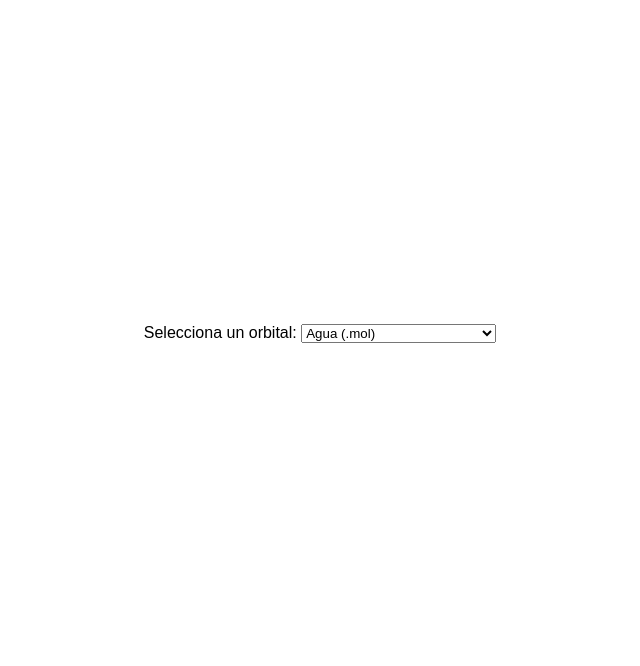
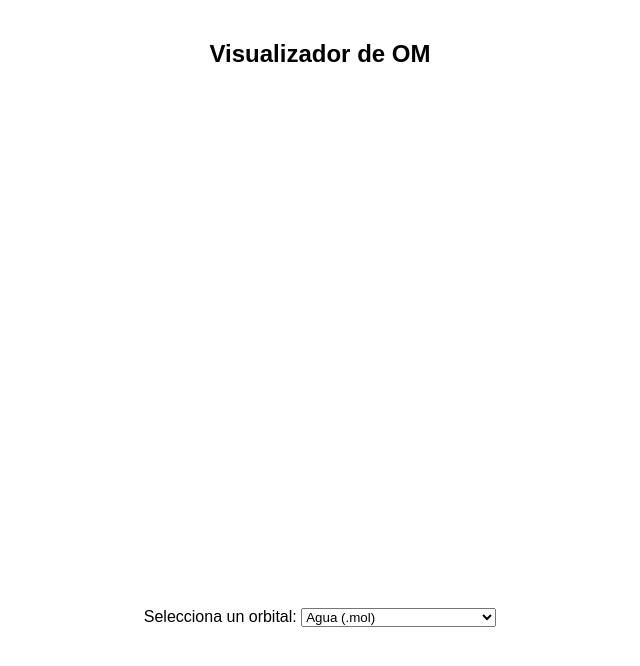
Before and after one commit to IFP2301/OM_agua, a plain HTML site: page index.html in a window 1280 px wide. Shown: the whole page, without its empty margins (320-960 px from the left). Drawn offline with Linux system fonts and the light colour scheme; a script that the page names is missing.

Commit message:
Update index.html

```diff
--- a/index.html
+++ b/index.html
@@ -12,9 +12,10 @@
             display: flex;
             flex-direction: column;
             align-items: center;
-            justify-content: center;
-            height: 10vh;
+            justify-content: flex-start;
+            height: 100vh;
             margin: 0;
+            padding-top: 20px;
         }
         #container {
             display: flex;
```
